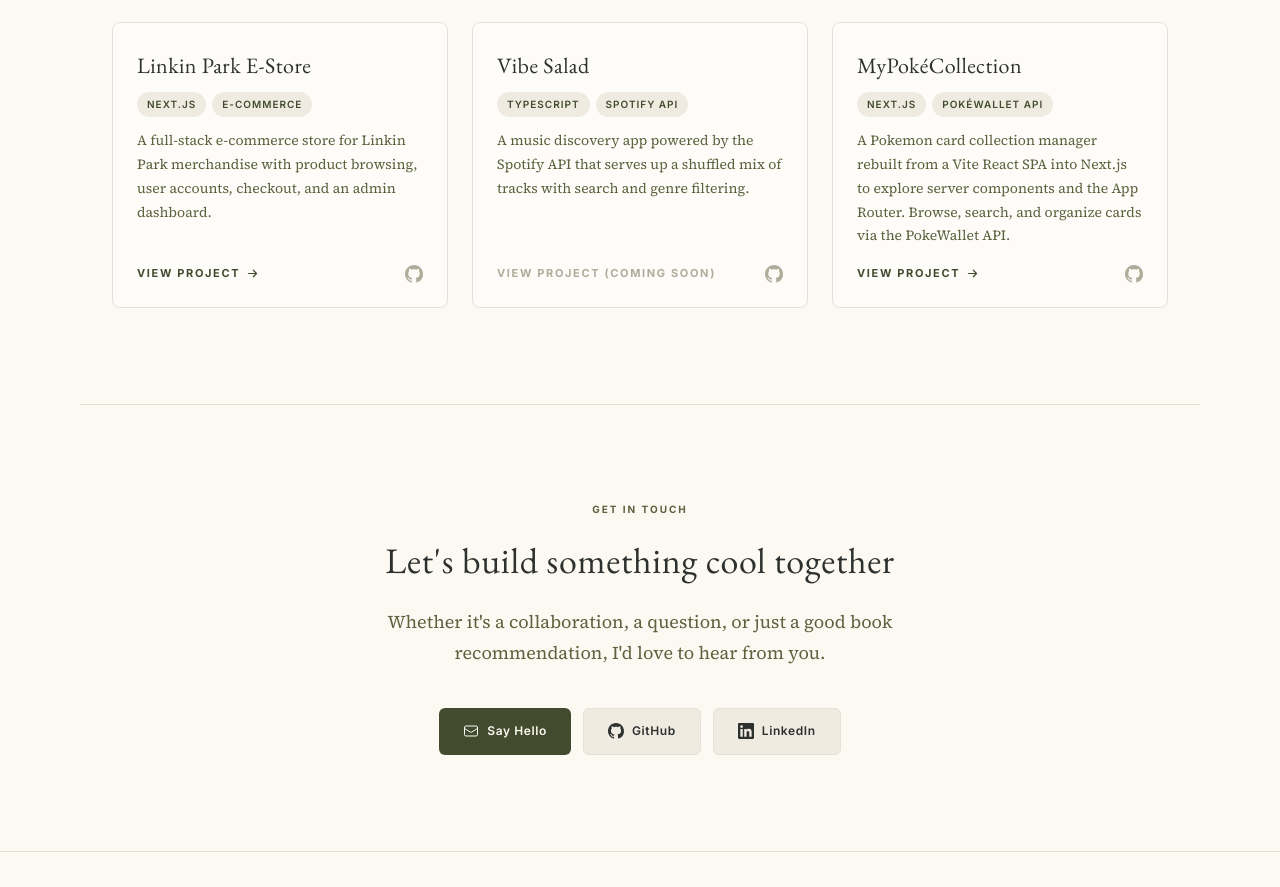
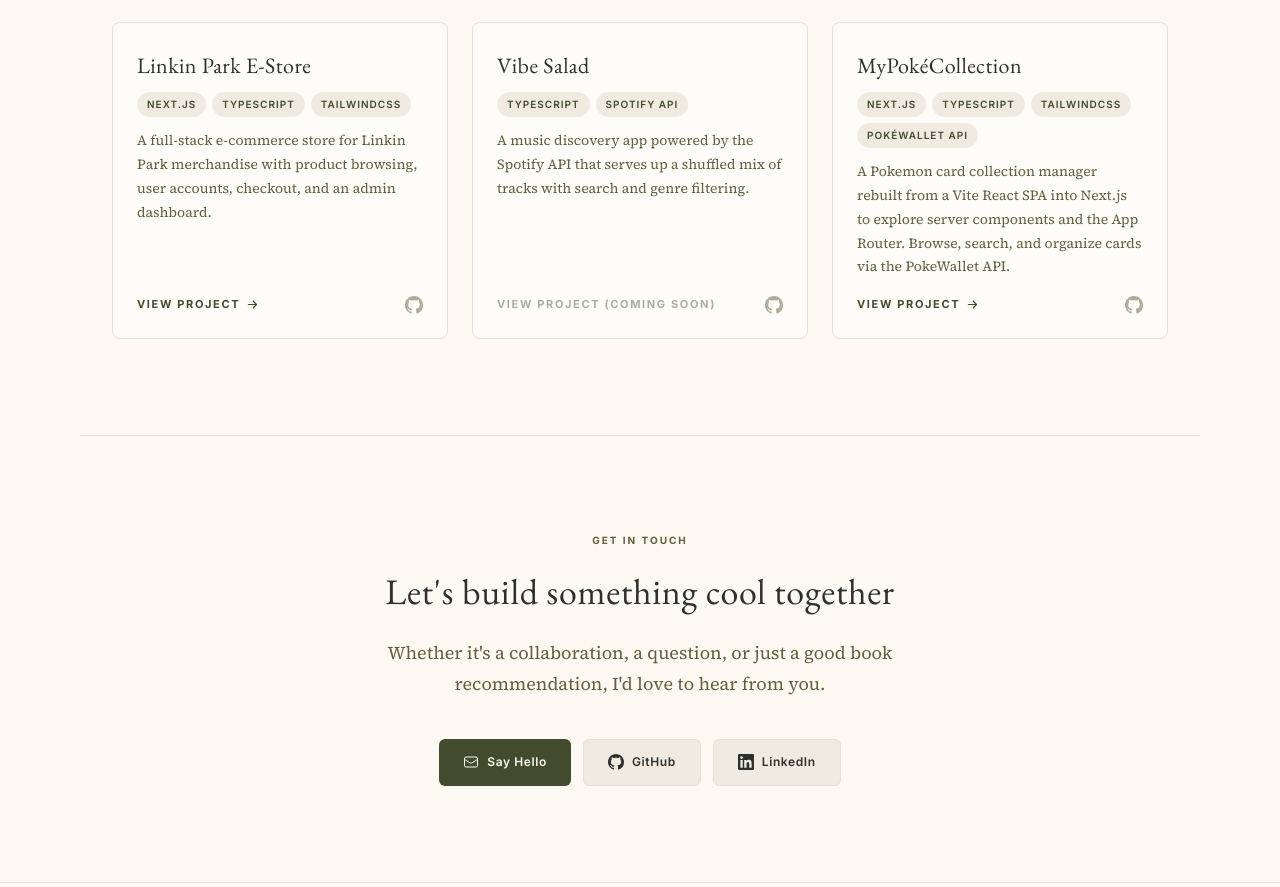
Before and after one commit to stevenlomon/digital-portfolio-steven, a React (Vite) app: page / in a window 1280 px wide. Shown: the part 2136-3023 px from the top of the page. Built offline with nearby package versions, Linux system fonts and the light colour scheme.

Commit message:
adjustments to project tags

```diff
--- a/src/components/Portfolio.tsx
+++ b/src/components/Portfolio.tsx
@@ -13,7 +13,7 @@
     title: 'Linkin Park E-Store',
     description:
       'A full-stack e-commerce store for Linkin Park merchandise with product browsing, user accounts, checkout, and an admin dashboard. ',
-    tags: ['Next.js', 'E-Commerce'],
+    tags: ['Next.js', 'TypeScript', 'TailwindCSS'],
     available: true,
     live: 'https://linkin-park-e-store.vercel.app/',
     github: 'https://github.com/stevenlomon/linkin-park-e-shop',
@@ -31,7 +31,7 @@
     title: 'MyPokéCollection',
     description:
       'A Pokemon card collection manager rebuilt from a Vite React SPA into Next.js to explore server components and the App Router. Browse, search, and organize cards via the PokeWallet API.',
-    tags: ['Next.js', 'PokéWallet API'],
+    tags: ['Next.js', 'TypeScript', 'TailwindCSS', 'PokéWallet API'],
     available: true,
     live: 'https://my-next-poke-collection.vercel.app/',
     github: 'https://github.com/stevenlomon/my-poke-collection',
```
